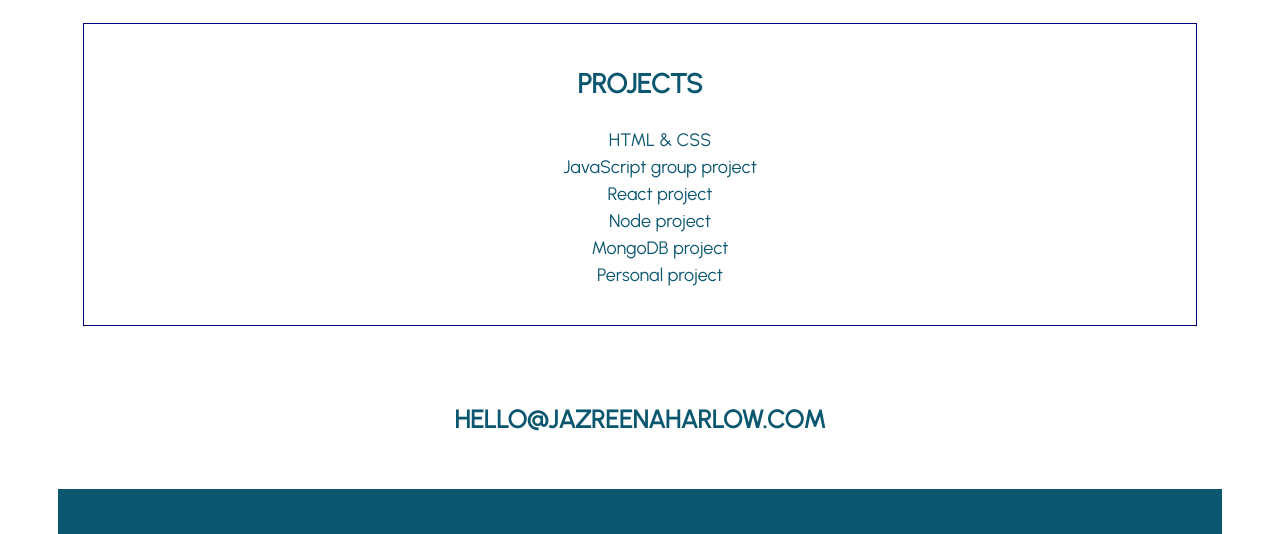
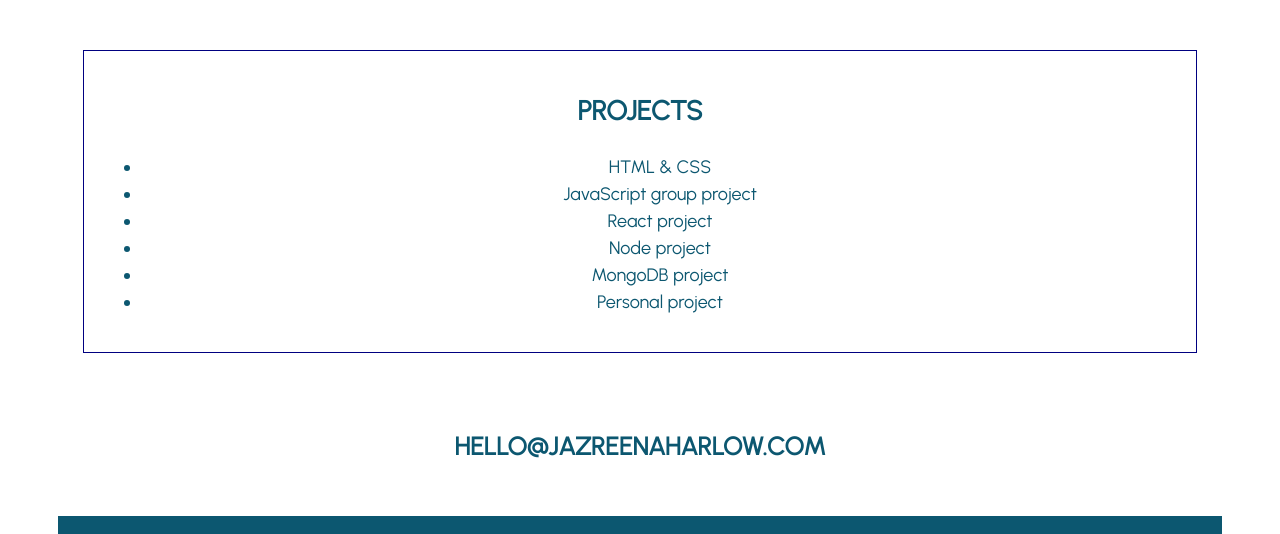
Before and after one commit to black-codher-bootcamp-2022-daly/unit-02-html-css-assessment-JazHarlow, a website: page index.html in a window 1280 px wide. Shown: the part 2350-2884 px from the top of the page. Drawn offline with Linux system fonts and the light colour scheme.

Commit message:
fix fail?

```diff
--- a/index.html
+++ b/index.html
@@ -21,12 +21,13 @@
     </nav>
   </div>
       <img src="https://cdn-s.acuityscheduling.com/appointmentType-thumb-11759166.jpg?1601334980">
-      <img class="profile-img"/>
+
   </header>
 
 
 <div>
   <h2 class="home">WELCOME TO MY PORTFOLIO</h2>
+  <img class="profile-img"/>
 </div>
 
 <div>
@@ -75,7 +76,7 @@
   <section class="current">
     <h2 id="projects">PROJECTS</h2>
 
-  <ul class="projects" style="list-style: none;">
+  <ul class="projects" >
       <li>HTML & CSS</li>
       <li>JavaScript group project</li>
       <li>React project</li>
```
